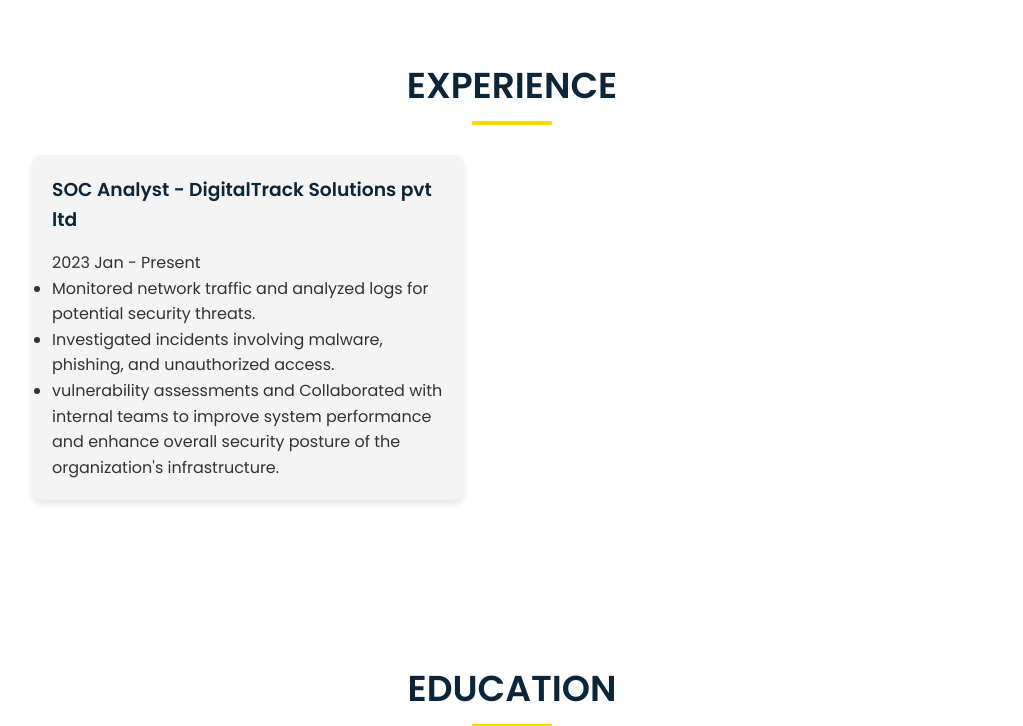
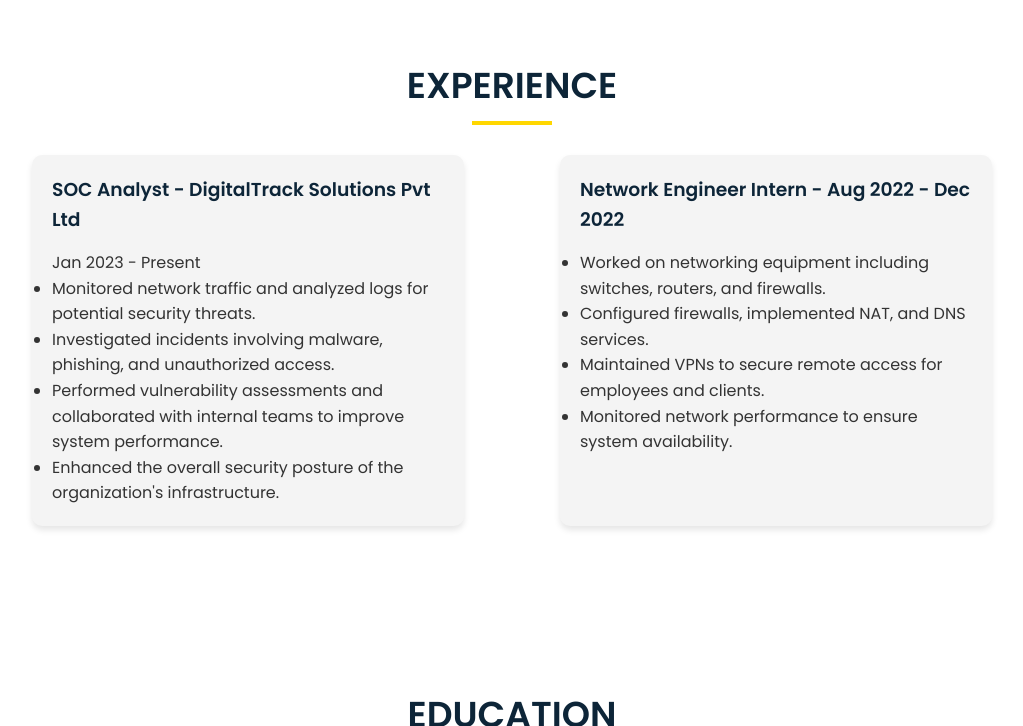
Before and after one commit to secops21/Dinesh-site, a plain HTML site: page index.html in a window 1280 px wide. Shown: the part 1075-1801 px from the top of the page, without its empty margins (128-1151 px from the left). Drawn offline with Linux system fonts and the light colour scheme.

Commit message:
Update index.html

```diff
--- a/index.html
+++ b/index.html
@@ -158,10 +158,11 @@
         <h2>Profile</h2>
         <p>Hello! I'm Dinesh M, an experienced SOC Analyst with a deep understanding of cybersecurity principles, threat detection, and response using advanced SIEM tools. I specialize in monitoring, analyzing, and mitigating security threats in real-time.</p>
         <div class="social-icons">
-            <a href="https://www.instagram.com/yourprofile" target="_blank"><i class="fab fa-instagram"></i></a>
+                       <a href="https://www.linkedin.com/in/dinesh-m-13ab08283" target="_blank"><i class="fab fa-linkedin"></i></a>
+            <a href="https://wa.me/yourwhatsapplink" target="_blank"><i class="fab fa-whatsapp"></i></a>
             <a href="https://www.telegram.com/yourprofile" target="_blank"><i class="fab fa-telegram"></i></a>
             <a href="https://www.facebook.com/yourprofile" target="_blank"><i class="fab fa-facebook"></i></a>
-            <a href="https://wa.me/yourwhatsapplink" target="_blank"><i class="fab fa-whatsapp"></i></a>
+            <a href="https://www.instagram.com/yourprofile" target="_blank"><i class="fab fa-instagram"></i></a>
             <a href="https://www.twitter.com/yourprofile" target="_blank"><i class="fab fa-twitter"></i></a>
         </div>
     </section>
@@ -179,17 +180,32 @@
 <section id="experience">
     <h2>Experience</h2>
     <div class="container">
+        <!-- SOC Analyst Experience -->
         <div class="content-box">
-                <h3>SOC Analyst - DigitalTrack Solutions pvt ltd </h3>
-                <p>2023 Jan - Present</p>
+            <h3>SOC Analyst - DigitalTrack Solutions Pvt Ltd</h3>
+            <p>Jan 2023 - Present</p>
             <ul>
                 <li>Monitored network traffic and analyzed logs for potential security threats.</li>
                 <li>Investigated incidents involving malware, phishing, and unauthorized access.</li>
-                    <li>vulnerability assessments and Collaborated with internal teams to improve system performance and enhance overall security posture of the organization's infrastructure.</li>
+                <li>Performed vulnerability assessments and collaborated with internal teams to improve system performance.</li>
+                <li>Enhanced the overall security posture of the organization's infrastructure.</li>
+            </ul>
+        </div>
+
+        <!-- Network Engineer Intern Experience -->
+        <div class="content-box">
+            <h3>Network Engineer Intern - Aug 2022 - Dec 2022</h3>
+            <ul>
+                <li>Worked on networking equipment including switches, routers, and firewalls.</li>
+                <li>Configured firewalls, implemented NAT, and DNS services.</li>
+                <li>Maintained VPNs to secure remote access for employees and clients.</li>
+                <li>Monitored network performance to ensure system availability.</li>
             </ul>
         </div>
     </div>
 </section>
+
+
 
     <section id="education">
         <h2>Education</h2>
```
Lines whose indentation alone changed are shown as unchanged.
